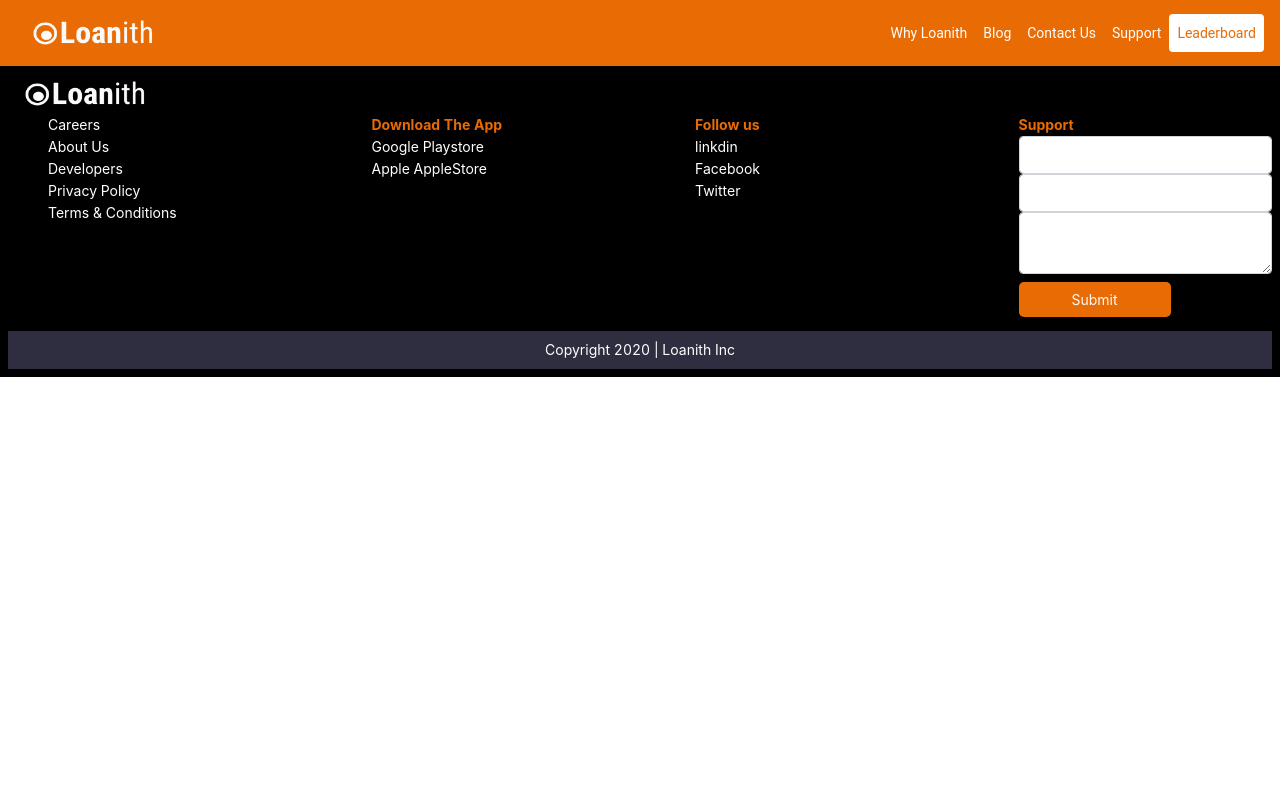
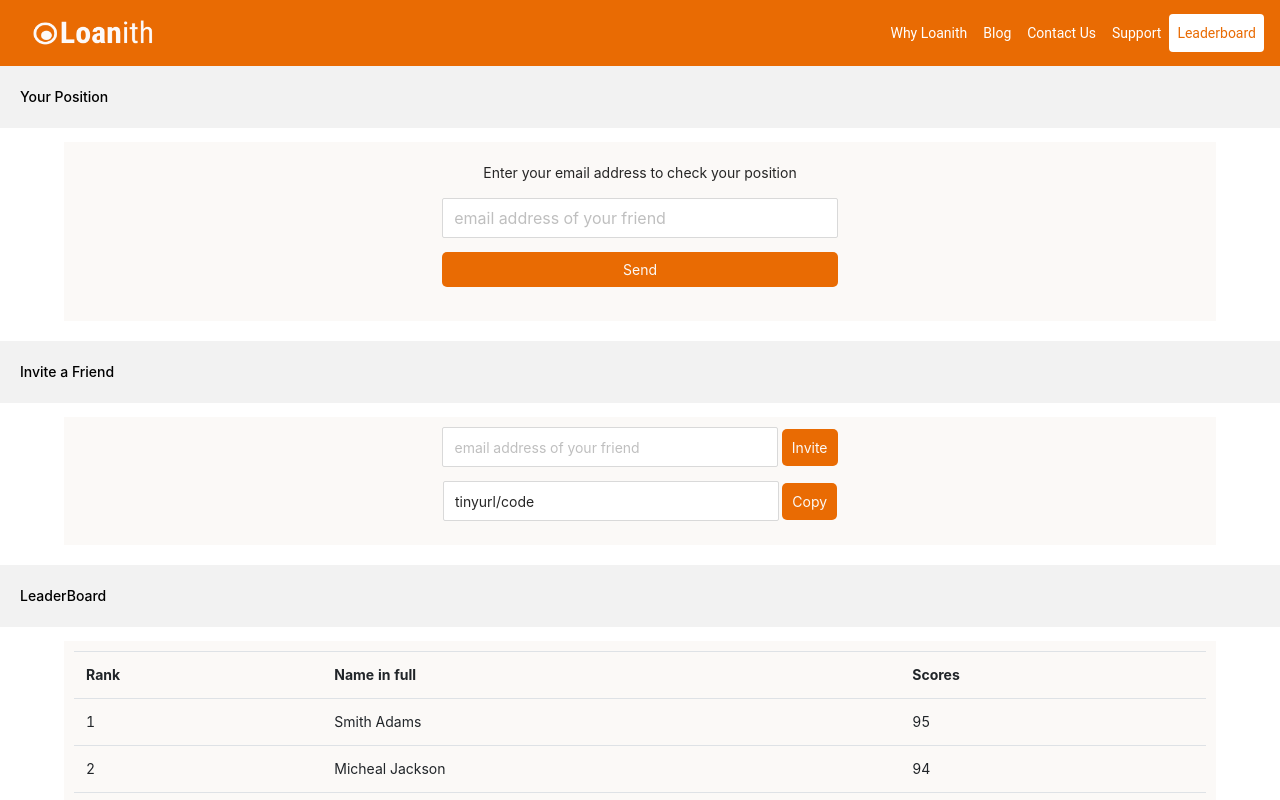
Before and after one commit to Alsaheem/loanith-landing, a React (Create React App) app: page /leaderboard in a window 1280 px wide. Shown: the top 800 px of the page. Built offline with nearby package versions, Linux system fonts and the light colour scheme.

Commit message:
fixed joseph issues

```diff
--- a/src/components/common/Footer/Footer.tsx
+++ b/src/components/common/Footer/Footer.tsx
@@ -49,6 +49,8 @@ const Footer = () => {
                 className="form-control"
                 name=""
                 id=""
+                cols={30}
+                rows={3}
               />
             </li>
             <li><button className="bg_loanith btn mt-2">Submit</button></li>
--- a/src/components/configs/ApplicationRoutes.tsx
+++ b/src/components/configs/ApplicationRoutes.tsx
@@ -20,7 +20,7 @@ const ApplicationRoutes = () => {
           <Route path="/contact" component={Contact} />
           <Route path="/support" component={Support} />
           <Route path="/waitlist" component={Waitlist} />
-          <Route path="/leaders" component={LeaderBoard} />
+          <Route path="/leaderboard" component={LeaderBoard} />
           <Route path="/privacy" component={Privacy} />
           <Route path="/terms" component={Terms} />
         </Switch>
--- a/src/components/pages/Home/Home.tsx
+++ b/src/components/pages/Home/Home.tsx
@@ -1,6 +1,5 @@
 import React from "react";
 import "./Home.css";
-import Footer from "../../common/Footer/Footer";
 
 const Home = () => {
   return (
@@ -174,7 +173,7 @@ const Home = () => {
               <img
                 src="https://images.unsplash.com/photo-1488190211105-8b0e65b80b4e?ixlib=rb-1.2.1&ixid=eyJhcHBfaWQiOjEyMDd9&auto=format&fit=crop&w=500&q=60"
                 className="card-img-top img-fluid"
-                alt="..."
+                alt=""
               />
               <div className="card-body">
                 <h5 className="card-title">Card title</h5>
@@ -191,7 +190,7 @@ const Home = () => {
               <img
                 src="https://images.unsplash.com/photo-1488190211105-8b0e65b80b4e?ixlib=rb-1.2.1&ixid=eyJhcHBfaWQiOjEyMDd9&auto=format&fit=crop&w=500&q=60"
                 className="card-img-top img-fluid"
-                alt="..."
+                alt=""
               />
               <div className="card-body">
                 <h5 className="card-title">Card title</h5>
@@ -208,7 +207,7 @@ const Home = () => {
               <img
                 src="https://images.unsplash.com/photo-1486312338219-ce68d2c6f44d?ixlib=rb-1.2.1&ixid=eyJhcHBfaWQiOjEyMDd9&auto=format&fit=crop&w=500&q=60"
                 className="card-img-top img-fluid"
-                alt="..."
+                alt=""
               />
               <div className="card-body">
                 <h5 className="card-title">Card title</h5>
--- a/src/components/pages/leaderboard/LeaderBoard.tsx
+++ b/src/components/pages/leaderboard/LeaderBoard.tsx
@@ -43,37 +43,37 @@ const columns = [
 const LeaderBoard = () => {
     return (
         <div>
-            <div className={'header--wrapper-leaders'}>
-                <p className={'header--wrapper--text-leaders'}>Your Position</p>
+            <div className='header--wrapper-leaders'>
+                <p className='header--wrapper--text-leaders'>Your Position</p>
             </div>
-            <div className={'leader--position'}>
-                <div className={'leader--position--child'}>
-                    <div className={'leader--position--child-content'}>
+            <div className='leader--position'>
+                <div className='leader--position--child'>
+                    <div className='leader--position--child-content'>
                         <p>Enter your email address to check your position</p>
-                        <p><Input size="large" type='email' placeholder={'email address of your friend'} style={{ width: '60%', height: '40px' }} /></p>
+                        <p><Input size="large" type='email' placeholder='email address of your friend' style={{ width: '60%', height: '40px' }} /></p>
                          <p><span className='btn'>Send</span></p>
 
                     </div>
                 </div>
             </div>
-            <div className={'header--wrapper-leaders'}>
-                <p className={'header--wrapper--text-leaders'}>Invite a Friend</p>
+            <div className='header--wrapper-leaders'>
+                <p className='header--wrapper--text-leaders'>Invite a Friend</p>
             </div>
-            <div className={'leader--position'}>
-                <div className={'leader--position--child-two'}>
-                <div className={'leader--position--child-content'}>
-                    <p><Input placeholder={'email address of your friend'} style={{ width: '50%', height: '40px' }} /> <span className='btn-sm' onClick={() => alert()}>Invite</span></p>
-                    <p><Input value={'tinyurl/code'} style={{ width: '50%', height: '40px' }} /> <span className='btn-sm' onClick={() => alert()}>Copy</span></p>
+            <div className='leader--position'>
+                <div className='leader--position--child-two'>
+                <div className='leader--position--child-content'>
+                    <p><Input placeholder='email address of your friend' style={{ width: '50%', height: '40px' }} /> <span className='btn-sm' onClick={() => alert()}>Invite</span></p>
+                    <p><Input value='tinyurl/code' style={{ width: '50%', height: '40px' }} /> <span className='btn-sm' onClick={() => alert()}>Copy</span></p>
                 </div>
                 </div>
             </div>
 
-            <div className={'header--wrapper'}>
-                <p className={'header--wrapper--text'}>LeaderBoard</p>
+            <div className='header--wrapper'>
+                <p className='header--wrapper--text'>LeaderBoard</p>
             </div>
-            <div className={'leader--position'}>
-                <div className={'leader--position--child'}>
-                    <table className={'table'} >
+            <div className='leader--position'>
+                <div className='leader--position--child'>
+                    <table className='table' >
                         <tr>
                             <th>Rank</th>
                             <th>Name in full</th>
--- a/src/components/pages/privacy/Privacy.tsx
+++ b/src/components/pages/privacy/Privacy.tsx
@@ -7,8 +7,8 @@ const PrivacyPolicy = () => {
     return (
         <div className="wrapper-privacy">
             <div className="wrapper-privacy-child">
-                <div className={'header--wrapper-leaders'}>
-                    <p className={'header--wrapper--text-leaders'}> PRIVACY POLICY</p>
+                <div className='header--wrapper-leaders'>
+                    <p className='header--wrapper--text-leaders' > PRIVACY POLICY</p>
                 </div>
                 <div>
                     <div>
--- a/src/components/pages/support/Support.tsx
+++ b/src/components/pages/support/Support.tsx
@@ -35,12 +35,12 @@ const Support = () => {
 <div className="banner-support">
                 {/* <img src="./assets/contact.png" height={200} width={'100%'}loading="lazy"/> */}
             </div>
-            <div className={'header--wrapper-leaders'}>
-                <p className={'header--wrapper--text-leaders'}>Frequently Asked Questions</p>
+            <div className='header--wrapper-leaders'>
+                <p className='header--wrapper--text-leaders'>Frequently Asked Questions</p>
             </div>
-            <div className={'leader--position'}>
-                <div className={'leader--position--child'}>
-                    <div className={'leader--position--child-content'}>
+            <div className='leader--position'>
+                <div className='leader--position--child'>
+                    <div className='leader--position--child-content'>
                         <div style={{border: 'none'}}>
                             <Collapse accordion>
                                 <Panel header="This is panel header 1" key="1">
@@ -58,12 +58,12 @@ const Support = () => {
                     </div>
                 </div>
             </div>
-            <div className={'header--wrapper-leaders'}>
-                <p className={'header--wrapper--text-leaders'}>Still Have a Question? Ask  support</p>
+            <div className='header--wrapper-leaders'>
+                <p className='header--wrapper--text-leaders'>Still Have a Question? Ask  support</p>
             </div>
-            <div className={'leader--position'}>
-                <div className={'leader--position--child'}>
-                    <div className={'leader--position--child-content'}>
+            <div className='leader--position'>
+                <div className='leader--position--child'>
+                    <div className='leader--position--child-content'>
                         <div>
                             <div>
                                 <Input placeholder="Name in full" allowClear />
--- a/src/components/pages/waitlist/Waitlist.tsx
+++ b/src/components/pages/waitlist/Waitlist.tsx
@@ -56,13 +56,13 @@ Encourage your friends to invite others to join the waitlist. You earn 10 points
                 </Row>
                 </div>
             </div>
-            <div className={'header--wrapper'}>
-                <p className={'header--wrapper--text'}>Join Wait
+            <div className='header--wrapper'>
+                <p className='header--wrapper--text'>Join Wait
                 list</p>
             </div>
-            <div className={'leader--position'}>
+            <div className='leader--position'>
 
-                <div className={''}>
+                <div className=''>
 
                 <Card style={{ width: 400 }} className='card-style'>
                         <Input placeholder="Name in full"  className='inputStyle'/>
```
